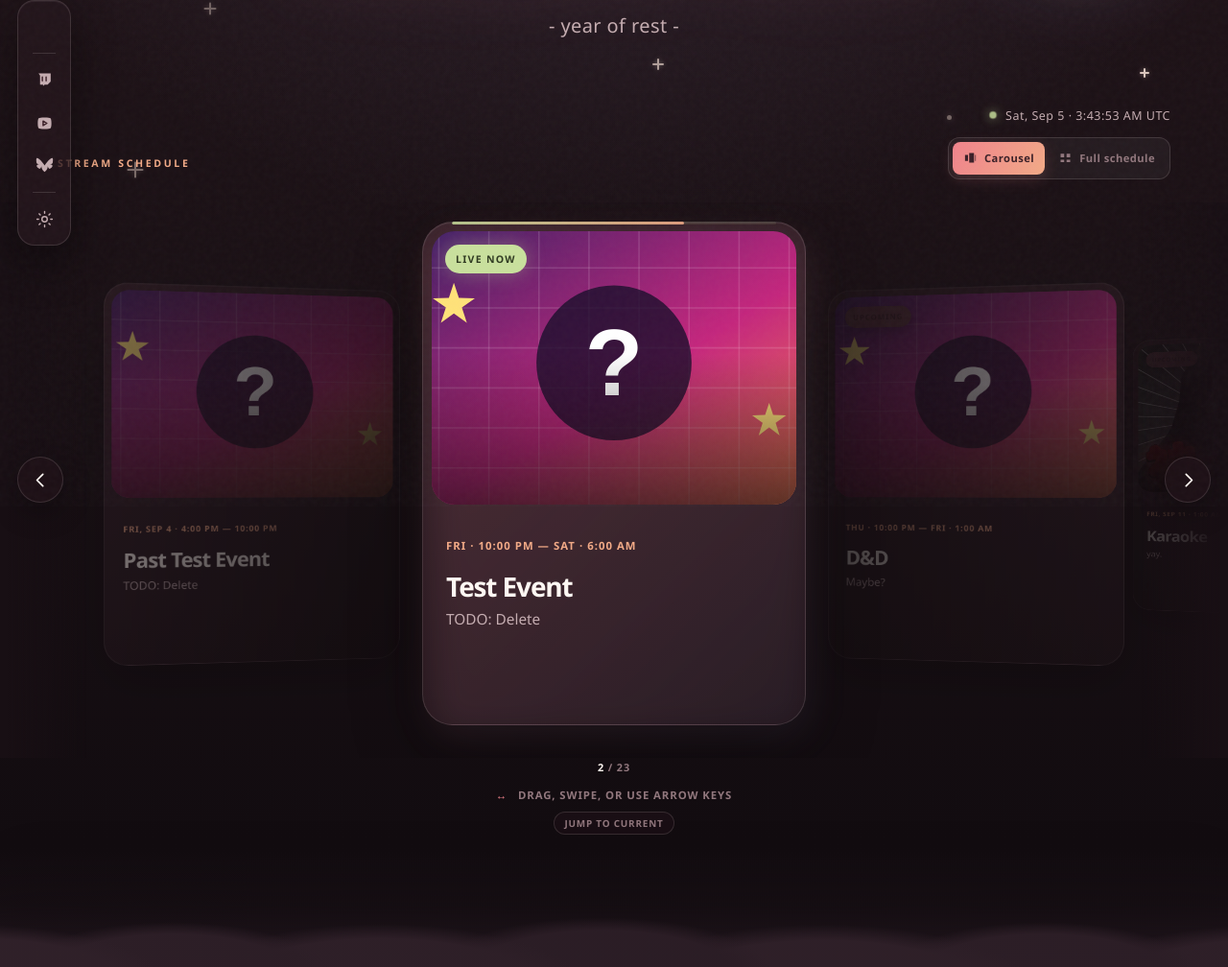
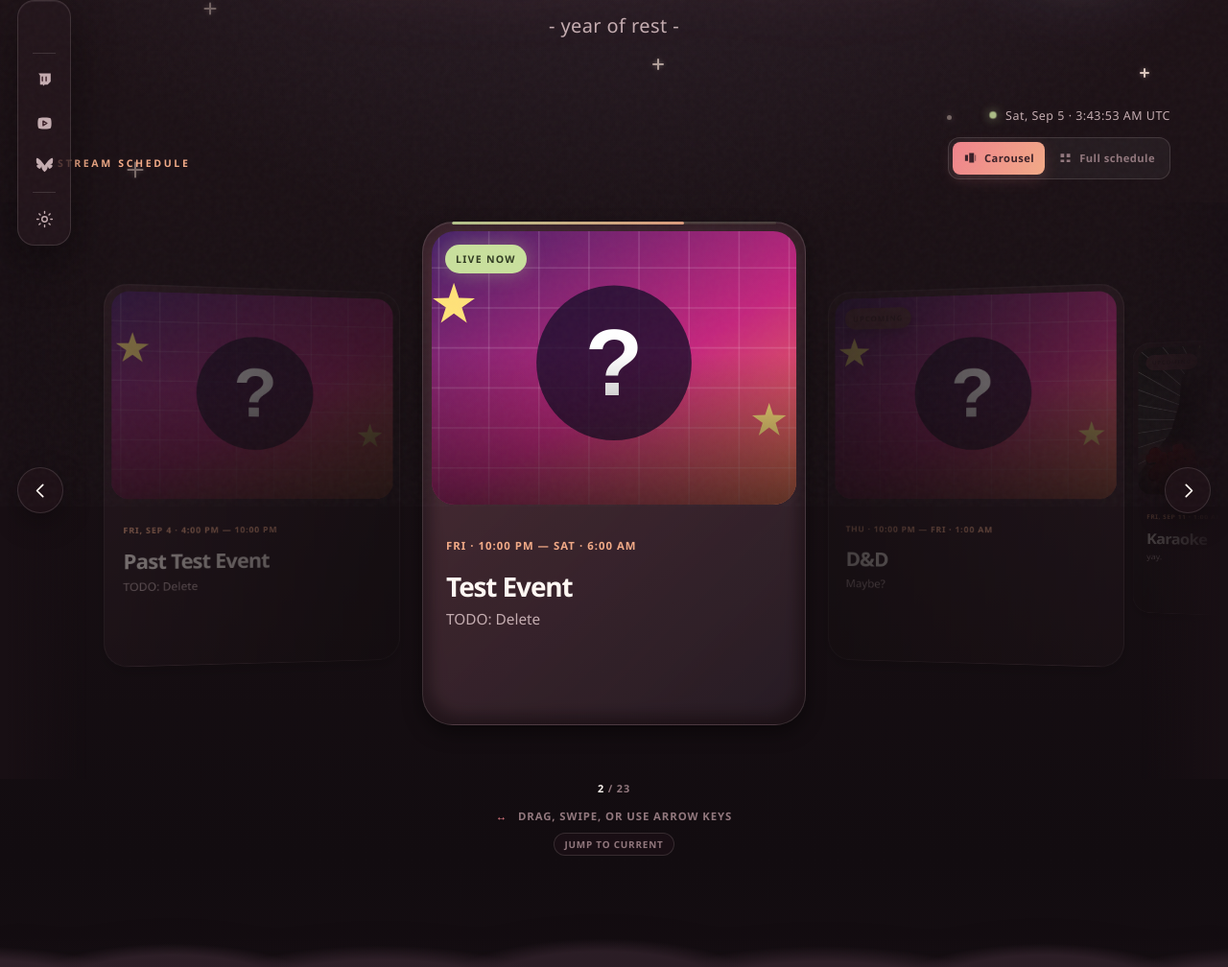
Before and after one commit to AbsoluteStratos/nobber-schedule, an Astro site: page / in a window 1280 px wide. Shown: the part 272-1280 px from the top of the page at 96% size. Built offline with nearby package versions, Linux system fonts and the light colour scheme; Astro itself is replaced by a stand-in of ours; some icons are missing; a web font is replaced by a local one.

Commit message:
style fixes

```diff
--- a/src/styles/global.css
+++ b/src/styles/global.css
@@ -255,8 +255,8 @@ main {
     radial-gradient(ellipse 25% 57% at 67% 97%, color-mix(in srgb, var(--color-cloud-highlight) 44%, var(--color-cloud)) 0 54%, transparent 70%),
     radial-gradient(ellipse 18% 42% at 85% 86%, color-mix(in srgb, var(--color-cloud-highlight) 34%, var(--color-cloud)) 0 56%, transparent 72%),
     radial-gradient(ellipse 23% 52% at 103% 94%, color-mix(in srgb, var(--color-cloud-highlight) 42%, var(--color-cloud)) 0 54%, transparent 70%),
-    linear-gradient(to bottom, transparent 15%, color-mix(in srgb, var(--color-cloud) 16%, transparent) 46%, var(--color-cloud) 91%);
-  filter: drop-shadow(0 -12px 28px color-mix(in srgb, var(--color-cloud-shadow) 18%, transparent));
+    linear-gradient(to bottom, transparent 52%, color-mix(in srgb, var(--color-cloud) 6%, transparent) 72%, var(--color-cloud) 94%);
+  filter: drop-shadow(0 -6px 14px color-mix(in srgb, var(--color-cloud-shadow) 8%, transparent));
 }
 
 .schedule-meta {
@@ -352,7 +352,7 @@ main {
 
 .schedule-swiper {
   width: 100%;
-  padding: 20px max(24px, calc((100vw - 1160px) / 2)) 34px;
+  padding: 20px max(24px, calc((100vw - 1160px) / 2)) 56px;
   overflow: hidden;
   perspective: 1400px;
 }
@@ -397,18 +397,18 @@ main {
   border-radius: 32px;
   outline: none;
   background: linear-gradient(155deg, var(--color-card-start), var(--color-card-end));
-  box-shadow: 0 24px 70px var(--color-shadow), inset 0 1px color-mix(in srgb, var(--ink) 6%, transparent);
+  box-shadow: 0 8px 20px var(--color-shadow), inset 0 1px color-mix(in srgb, var(--ink) 6%, transparent);
   transform-style: preserve-3d;
 }
 
 .event-card::after {
   position: absolute;
   z-index: -1;
-  inset: 14px -7px -14px 7px;
+  inset: 12px 8px 10px;
   content: "";
   border-radius: inherit;
-  background: linear-gradient(135deg, color-mix(in srgb, var(--pink) 16%, transparent), color-mix(in srgb, var(--violet) 8%, transparent));
-  filter: blur(18px);
+  background: linear-gradient(135deg, color-mix(in srgb, var(--pink) 14%, transparent), color-mix(in srgb, var(--violet) 7%, transparent));
+  filter: blur(7px);
   opacity: 0;
   transition: opacity .4s ease;
 }
@@ -424,7 +424,7 @@ main {
 }
 
 .event-card:focus-visible {
-  box-shadow: 0 0 0 3px var(--color-page), 0 0 0 5px var(--pink), 0 24px 70px var(--color-shadow);
+  box-shadow: 0 0 0 3px var(--color-page), 0 0 0 5px var(--pink), 0 8px 20px var(--color-shadow);
 }
 
 .event-image-wrap {
```
